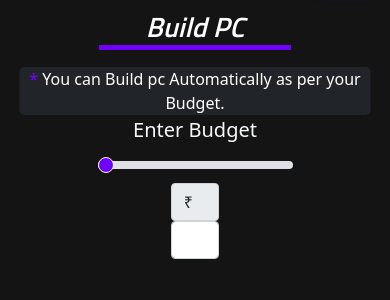
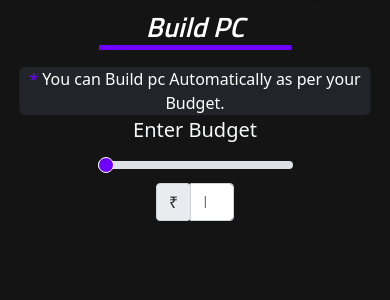
Before and after one commit to sdakhara/PC_BUILDER, a Flask app: page /autobuild in a window 390 px wide. Shown: the part 70-370 px from the top of the page. Run offline with Flask 2, Linux system fonts and the light colour scheme; some libraries are stand-ins or nearby versions.

Commit message:
Budget Slider Update
User JavaScript To change values

```diff
--- a/static/User/CSS/style.css
+++ b/static/User/CSS/style.css
@@ -274,6 +274,12 @@ nav .navbar-toggler {
     margin-top: 4rem !important;
 }
 
+.budget-slider input::-webkit-slider-thumb ::before {
+    content: "hello" !important;
+    background-color: white !important;
+}
+
+
 .form-range::-webkit-slider-thumb {
     background-color: #6f00ff !important;
     border: solid 1px white !important;
@@ -285,6 +291,11 @@ nav .navbar-toggler {
 
   .form-range::-ms-thumb {
     background-color: #6f00ff !important;
+  }
+
+  .budget-input-slider input[type="number"]:: ::-webkit-inner-spin-button,
+  .budget-input-slider input[type="number"]:: ::-webkit-outer-spin-button {
+        -webkit-appearance: none;
   }
 
 /* -----------      autobuild style end      -----------*/
@@ -337,4 +348,9 @@ nav .navbar-toggler {
     .build-pc-section {
         margin-top: 6rem !important;
     }
+
+    #input-text-group {
+        width: 40% !important;
+    }
+
 }
--- a/static/User/JS/index.js
+++ b/static/User/JS/index.js
@@ -14,19 +14,22 @@ function scrollFunction() {
 
 
 
-// Get Value Of Slider
-// https://www.youtube.com/watch?v=FShnKqPXknI
-const SliderInput = document.querySelectorAll(".budget-slider input");
-PriceInput = document.querySelectorAll("budget-input input");
-
-SliderInput.forEach(input => {
-    input.addEventListener("input", e => {
-        let SliderVal = parseInt(SliderInput[0].value);
-        // console.log(SliderVal);
-
-        PriceInput.value = SliderVal;
-
-    });
 
 
-})
+// Change Input Value When Slider Slides And Change Value of Slider When We Enter Input
+
+var Slider = document.getElementById("range-slider");
+var PriceInput = document.getElementById("price-value-input");
+
+function sliderInput(){
+    Slider.value = PriceInput.value;
+}
+
+PriceInput.addEventListener("input",sliderInput);
+
+
+function updateInput(){
+    PriceInput.value = Slider.value;
+}
+
+Slider.addEventListener("input",updateInput);
--- a/templates/User/autobuild.html
+++ b/templates/User/autobuild.html
@@ -64,13 +64,16 @@
 
         <!-- Price Range Slider (Budget Slider) -->
         <div class="budget-slider w-50 mx-auto">
+
             <center><label for="customRange1" class="form-label text-light w-75 slider-label fs-5" >Enter Budget</label></center>
-            <input type="range" class="form-range slider-input" id="customRange1" min="5000" max="500000" value="50">
+            <input type="range" class="form-range slider-input" id="range-slider" min="5000" max="500000" value="5000">
 
-            <div class="budget-input w-25 mx-auto">
-                <span class="input-group-text">₹</span>
-                <input type="text" class="form-control budget-input" aria-describedby="inputGroupPrepend2">
-            </div>
+            <div class="input-group w-25 mx-auto" id="input-text-group">
+                <div class="input-group-prepend">
+                  <div class="input-group-text">₹</div>
+                </div>
+                <input type="number" class="form-control budget-input" id="price-value-input" min="5000" max="500000" placeholder="Enter Budget">
+              </div>
 
         </div>
 
```
